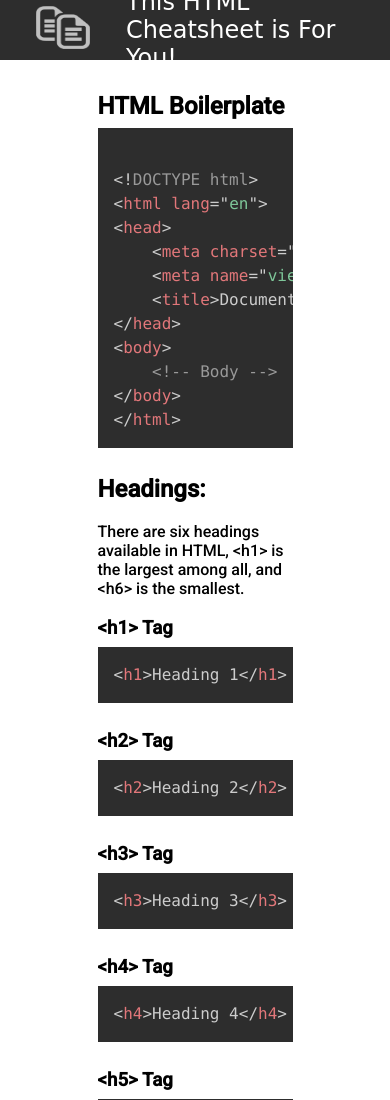
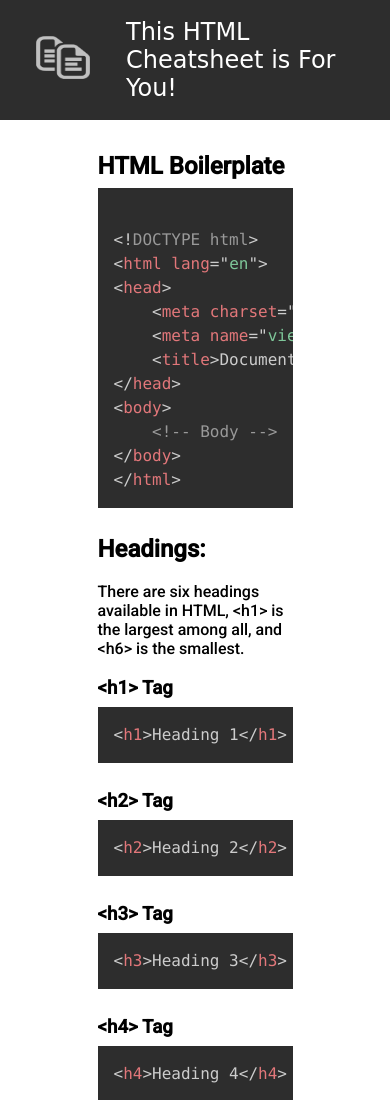
Before and after one commit to khushkashyap/HTML-CheatSheet-Template, a plain HTML site: page index.html in a window 390 px wide. Shown: the top 1100 px of the page. Drawn offline with Linux system fonts and the light colour scheme; a web font is replaced by a local one.

Commit message:
Update html and css

```diff
--- a/index.html
+++ b/index.html
@@ -15,7 +15,7 @@
 </head>
 
 <body>
-    <nav>
+    <nav class="navbar">
         <span class="logo"><img src="copy-xxl.png" alt=""></span>
         <div class="content center">
             This HTML Cheatsheet is For You!
--- a/style.css
+++ b/style.css
@@ -10,7 +10,7 @@ nav{
     align-items: center;
     background-color: #2d2d2d;
     color: white;
-    height: 60px;
+    height: 70px;
 }
 
 .content{
@@ -45,3 +45,12 @@ li{
     border-radius: 15px !important;
     padding: 4px 14px !important;
 }
+
+@media screen and (max-width: 570px) {
+    .navbar{
+        height: 100px;
+        padding-right: 30px;
+        padding-bottom: 10px;
+        padding-top: 10px;
+    }
+}
```
